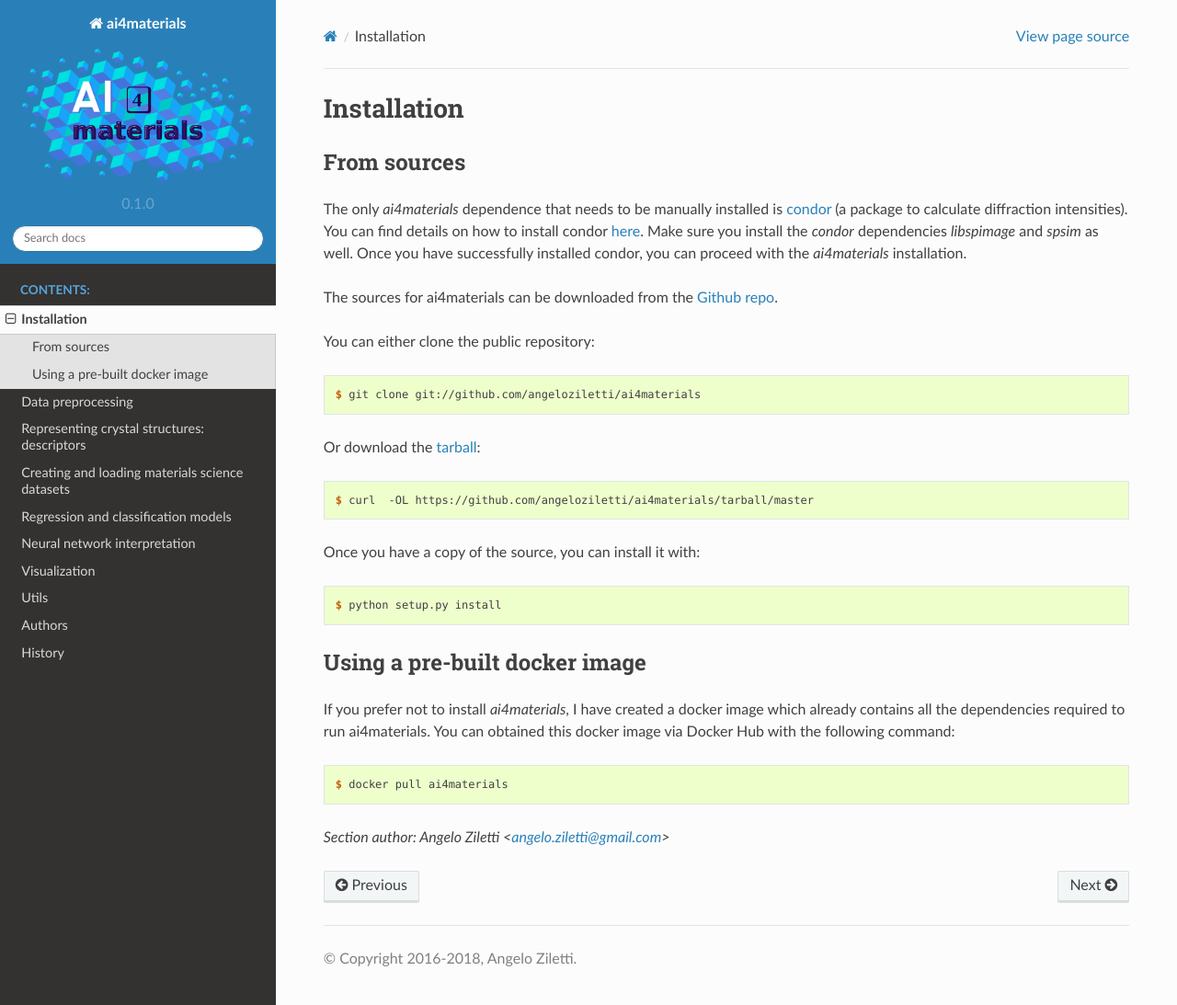
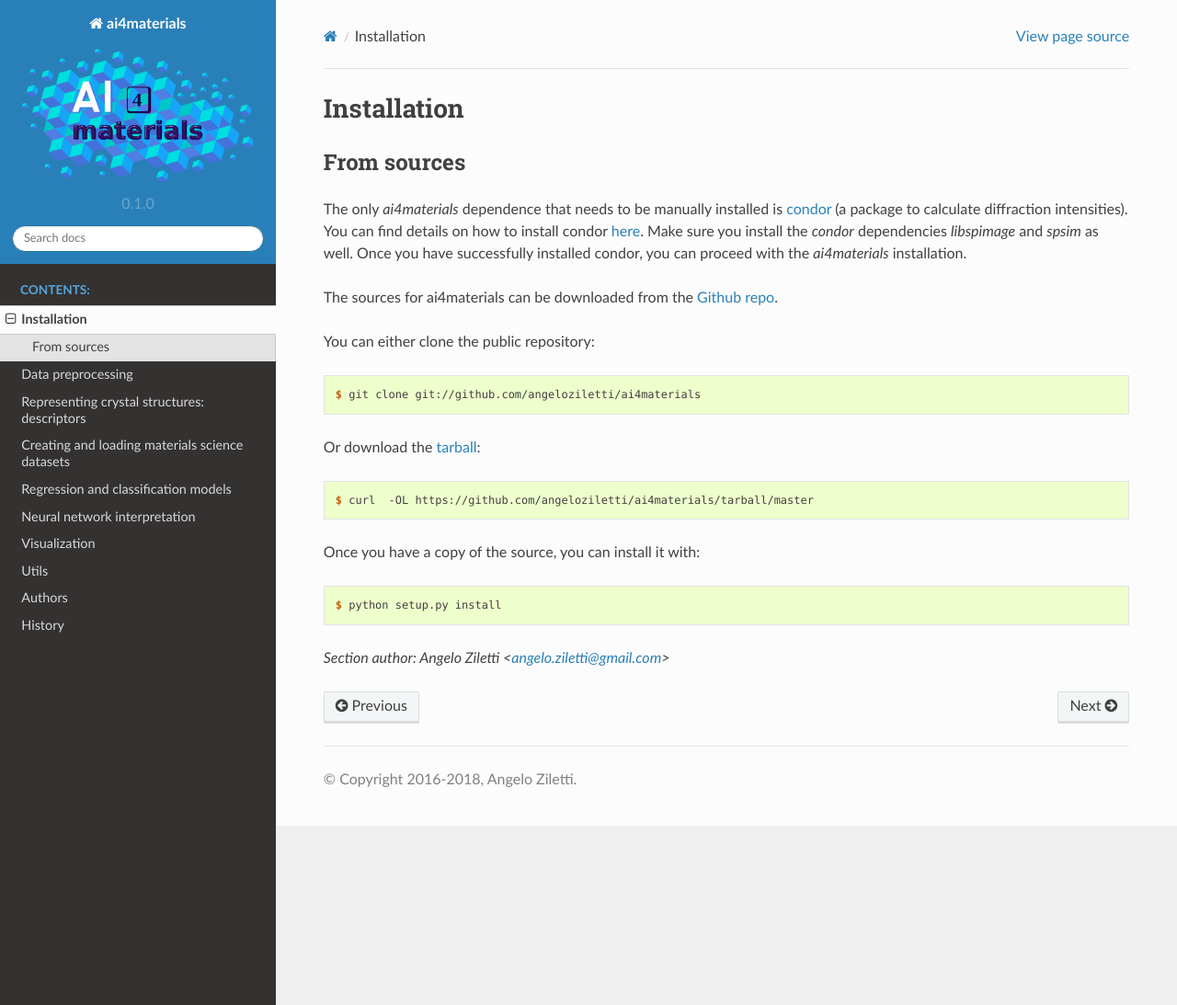
Before and after one commit to angeloziletti/ai4materials, a Sphinx documentation site: the page built from docs/installation.rst, in a window 1280 px wide and 1093 px high. Shown: the whole window at 92% size. Built offline with Sphinx 7.4.7 and the Read the Docs theme 2.0.0, drawn with Linux system fonts in a browser that asks for light colours; pages that are not in the unit, such as notebooks, are missing from menus.

```diff
--- a/docs/installation.rst
+++ b/docs/installation.rst
@@ -40,15 +40,5 @@
 .. _tarball: https://github.com/angeloziletti/ai4materials/tarball/master
 
 
-Using a pre-built docker image
--------------------------------
-
-If you prefer not to install `ai4materials`, I have created a docker image which already contains all the dependencies
-required to run ai4materials.
-You can obtained this docker image via Docker Hub with the following command:
-
-.. code-block:: console
-
-    $ docker pull ai4materials
 
 .. sectionauthor:: Angelo Ziletti <angelo.ziletti@gmail.com>
```
Also changed, not shown: 8 other files.
